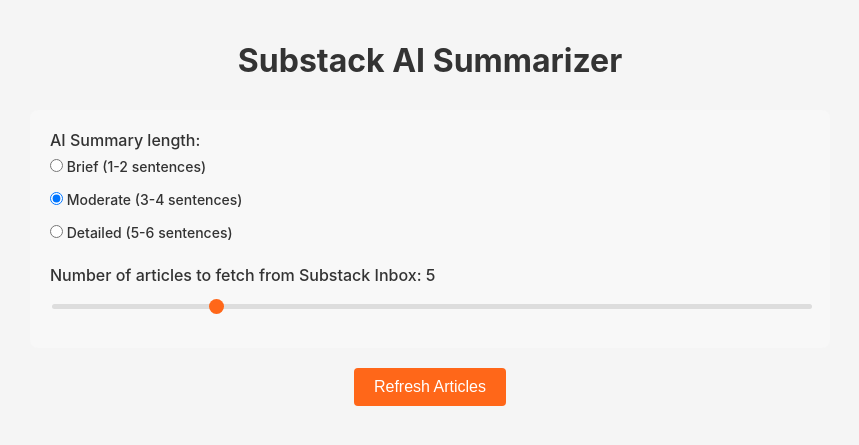
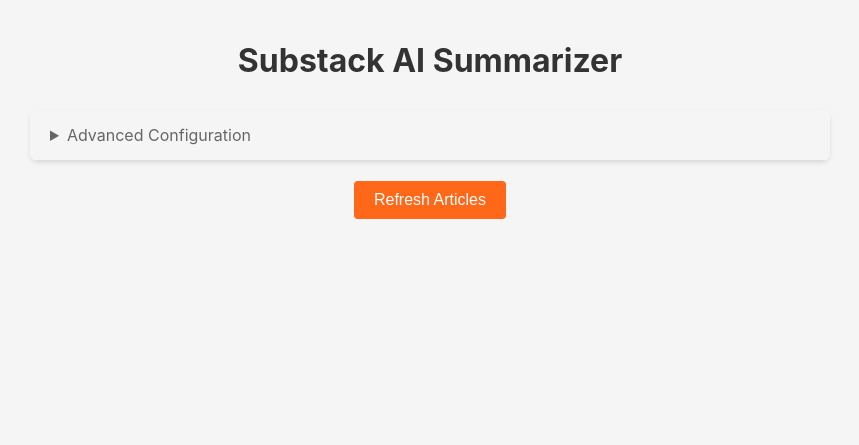
Before and after one commit to juvodu/substack-summarizer, a Flask app: page / in a window 1280 px wide. Shown: the top 445 px of the page, without its empty margins (210-1069 px from the left). Run offline with Flask 3, Linux system fonts and the light colour scheme.

Commit message:
- improve control panel layout

```diff
--- a/static/css/styles.css
+++ b/static/css/styles.css
@@ -223,9 +223,7 @@ h1 {
 
 .settings-container {
     max-width: 800px;
-    margin: 20px auto;
     padding: 20px;
-    background: #f8f8f8;
     border-radius: 8px;
 }
 
@@ -286,6 +284,37 @@ input[type="range"]::-webkit-slider-thumb:hover {
     cursor: pointer;
 }
 
+.config-section {
+    max-width: 800px;
+    margin: 20px auto;
+    background: #fff;
+    border-radius: 8px;
+    box-shadow: 0 2px 4px rgba(0, 0, 0, 0.1);
+    overflow: hidden;
+}
+
+.config-section summary {
+    padding: 15px 20px;
+    cursor: pointer;
+    background: #f5f5f5;
+    color: #666;
+    border-bottom: 1px solid #ddd;
+    outline: none;
+    transition: background-color 0.2s;
+}
+
+.config-section summary:hover {
+    background: #eee;
+}
+
+.config-section[open] summary {
+    border-bottom: 1px solid #ddd;
+}
+
+.config-section .settings-container {
+    padding: 20px;
+}
+
 @keyframes spin {
     0% { transform: rotate(0deg); }
     100% { transform: rotate(360deg); }
--- a/templates/index.html
+++ b/templates/index.html
@@ -8,6 +8,8 @@
 </head>
 <body>
     <h1>Substack AI Summarizer</h1>
+    <details class="config-section">
+        <summary>Advanced Configuration</summary>
         <div class="settings-container">
             <div class="setting">
                 <label>AI Summary length:</label>
@@ -31,6 +33,7 @@
                 <input type="range" id="article-limit" min="1" max="20" step="1" value="5">
             </div>
         </div>
+    </details>
     <div id="refresh-button-container">
         <button id="refresh-button">Refresh Articles</button>
     </div>
```
Lines whose indentation alone changed are shown as unchanged.
